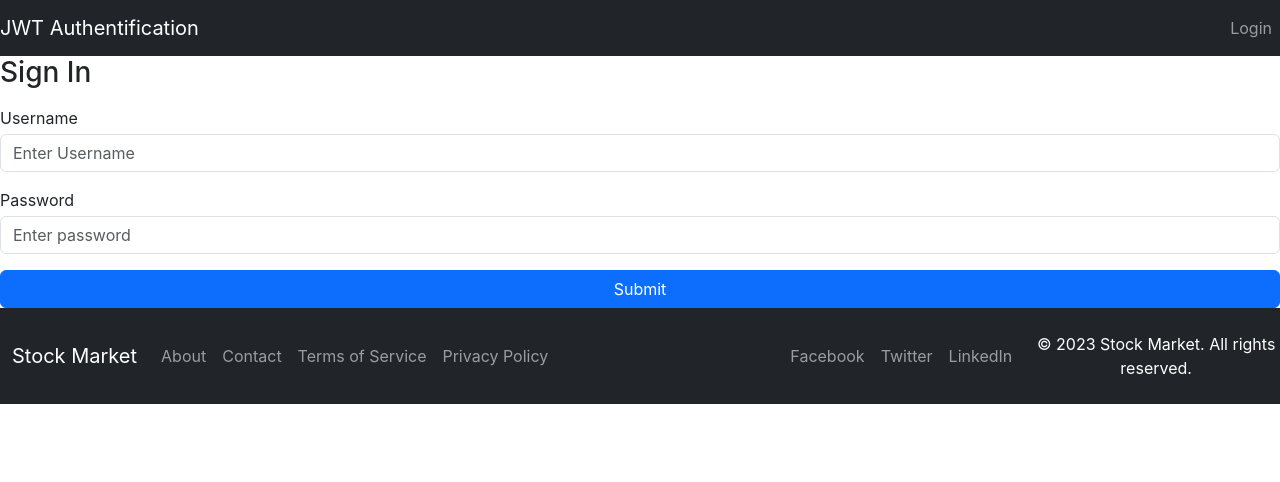
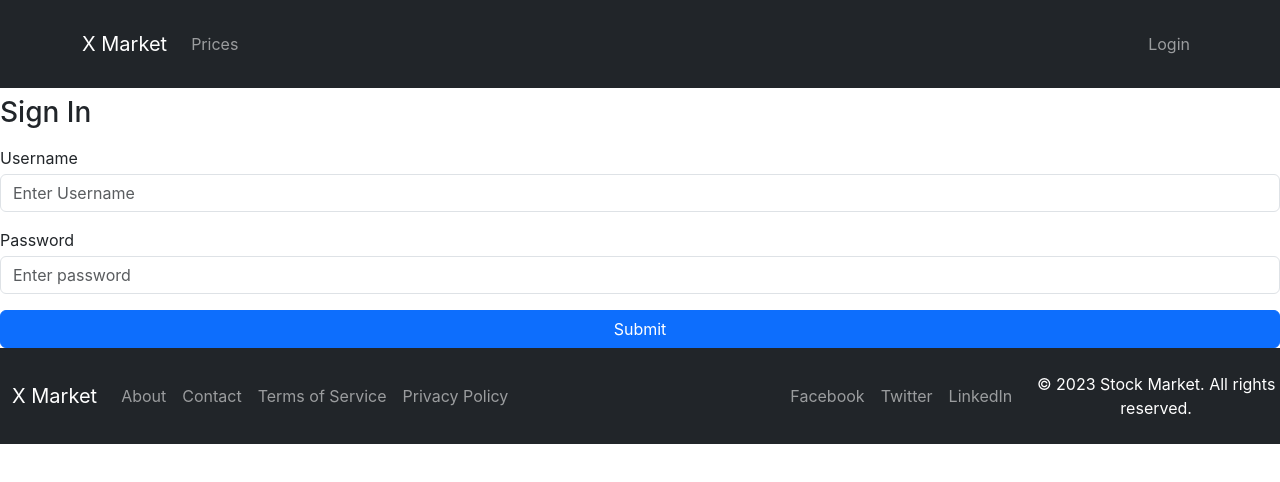
Before and after one commit to starzo1/django_stocks, a React (Create React App) app in the folder finance_frontend/: page /login in a window 1280 px wide. Shown: the top 482 px of the page. Built offline with nearby package versions, Linux system fonts and the light colour scheme.

Commit message:
fix navigation panel

```diff
--- a/finance_frontend/src/App.js
+++ b/finance_frontend/src/App.js
@@ -3,6 +3,7 @@ import { BrowserRouter, Routes, Route } from 'react-router-dom';
 
 //components/pages
 import {HomePage} from './pages/HomePage';
+import {Prices} from './pages/prices';
 import {Login} from "./pages/login";
 import {Logout} from './pages/logout';
 import {Navigation} from './components/navigation';
@@ -17,6 +18,7 @@ function  App() {
         <Navigation></Navigation>
         <Routes>
           <Route path="/" element={<HomePage/>}/>
+          <Route path="/prices" element={<Prices/>}/>
           <Route path="/login" element={<Login/>}/>
           <Route path="/logout" element={<Logout/>}/>
         </Routes>
--- a/finance_frontend/src/components/Footer.jsx
+++ b/finance_frontend/src/components/Footer.jsx
@@ -5,7 +5,7 @@ function Footer() {
   return (
     <Navbar bg="dark" variant="dark" expand="lg" sticky="bottom">
       <Container>
-        <Navbar.Brand href="/">Stock Market</Navbar.Brand>
+        <Navbar.Brand href="/">X Market</Navbar.Brand>
         <Navbar.Toggle aria-controls="basic-navbar-nav" />
         <Navbar.Collapse id="basic-navbar-nav">
           <Nav className="me-auto">
--- a/finance_frontend/src/components/StockList.jsx
+++ b/finance_frontend/src/components/StockList.jsx
@@ -1,7 +1,13 @@
 import React from 'react';
-import { Card, CardGroup } from 'react-bootstrap'; // Assuming you are using Bootstrap components
+import { Card, CardGroup } from 'react-bootstrap';
 
-const StockList = ({ stocks }) => {
+const StockList = ({ stocks, prices }) => {
+  // Helper function to get the close price for a specific stock
+  const getClosePrice = (ticker) => {
+    const price = prices.find((p) => p.stock === ticker);
+    return price ? price.close : 'N/A';
+  };
+
   return (
     <CardGroup>
       {stocks.map((stock) => (
@@ -11,7 +17,8 @@ const StockList = ({ stocks }) => {
             <Card.Text>
               <strong>Ticker:</strong> {stock.ticker}<br />
               <strong>Sector:</strong> {stock.sector}<br />
-              <strong>Industry:</strong> {stock.industry}
+              <strong>Industry:</strong> {stock.industry}<br />
+              <strong>Close Price:</strong> {getClosePrice(stock.ticker)}
             </Card.Text>
           </Card.Body>
         </Card>
--- a/finance_frontend/src/components/navigation.jsx
+++ b/finance_frontend/src/components/navigation.jsx
@@ -1,26 +1,29 @@
-import Nav from 'react-bootstrap/Nav';
-import Navbar from 'react-bootstrap/Navbar';
-import React, { useState, useEffect} from 'react';
+import React, { useState, useEffect } from 'react';
+import { Container, Nav, Navbar } from 'react-bootstrap';
 
 export function Navigation() {
   const [isAuth, setIsAuth] = useState(false);
+
   useEffect(() => {
     if (localStorage.getItem('access_token') !== null) {
       setIsAuth(true);
     }
   }, [isAuth]);
+
   return (
-      <div>
+    <div class="p-3 mb-2 bg-dark text-white">
+      <Container>
         <Navbar bg="dark" variant="dark">
-          <Navbar.Brand href="/">JWT Authentification</Navbar.Brand>
+          <Navbar.Brand href="/">X Market</Navbar.Brand>
           <Nav className="me-auto">
             {isAuth ? <Nav.Link href="/">Home</Nav.Link> : null}
+            <Nav.Link href="/prices">Prices</Nav.Link>
           </Nav>
           <Nav>
-          {isAuth ? <Nav.Link href="/logout">Logout</Nav.Link> :
-                    <Nav.Link href="/login">Login</Nav.Link>}
+            {isAuth ? <Nav.Link href="/logout">Logout</Nav.Link> : <Nav.Link href="/login">Login</Nav.Link>}
           </Nav>
         </Navbar>
+      </Container>
     </div>
   );
 }
--- a/finance_frontend/src/pages/HomePage.js
+++ b/finance_frontend/src/pages/HomePage.js
@@ -1,10 +1,11 @@
 import React, { useState, useEffect } from 'react';
 import axios from 'axios';
-import StockList from '../components/StockList'; // Import the StockList component
+import StockList from '../components/StockList';
 
 export const HomePage = () => {
   const [message, setMessage] = useState('');
   const [stocks, setStocks] = useState([]);
+  const [prices, setPrices] = useState([]);
 
   useEffect(() => {
     if (localStorage.getItem('access_token') === null) {
@@ -12,15 +13,16 @@ export const HomePage = () => {
     } else {
       (async () => {
         try {
-          const { data } = await axios.get('http://localhost:8000/api/stocks/', {
-            headers: {
-              'Content-Type': 'application/json',
-            },
-          });
-          setMessage(data.message);
-          setStocks(data); // Assuming the stocks are in the data response
+          const [stocksResponse, pricesResponse] = await Promise.all([
+            axios.get('http://localhost:8000/api/stocks/'),
+            axios.get('http://localhost:8000/api/prices/'),
+          ]);
+
+          setMessage(stocksResponse.data.message);
+          setStocks(stocksResponse.data);
+          setPrices(pricesResponse.data);
         } catch (e) {
-          console.log('not auth');
+          console.log('Error fetching data:', e);
         }
       })();
     }
@@ -29,7 +31,7 @@ export const HomePage = () => {
   return (
     <div className="form-signin mt-5 text-center">
       <h3>Hi Welcome to investing page {message}</h3>
-      <StockList stocks={stocks} /> {/* Pass the stocks array as a prop to StockList */}
+      <StockList stocks={stocks} prices={prices} />
     </div>
   );
 };
```
Also changed, not shown: finance_frontend/src/pages/prices.js (added). Lines whose indentation alone changed are shown as unchanged.
